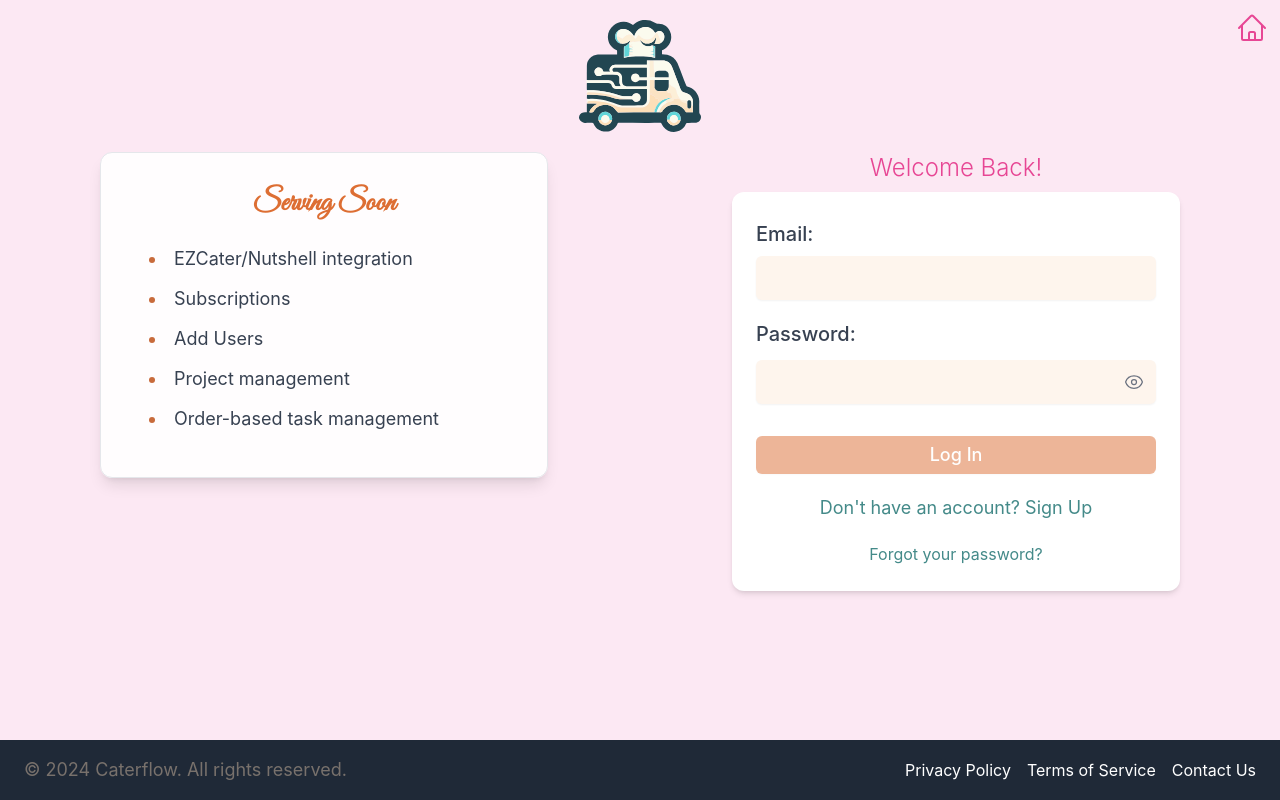
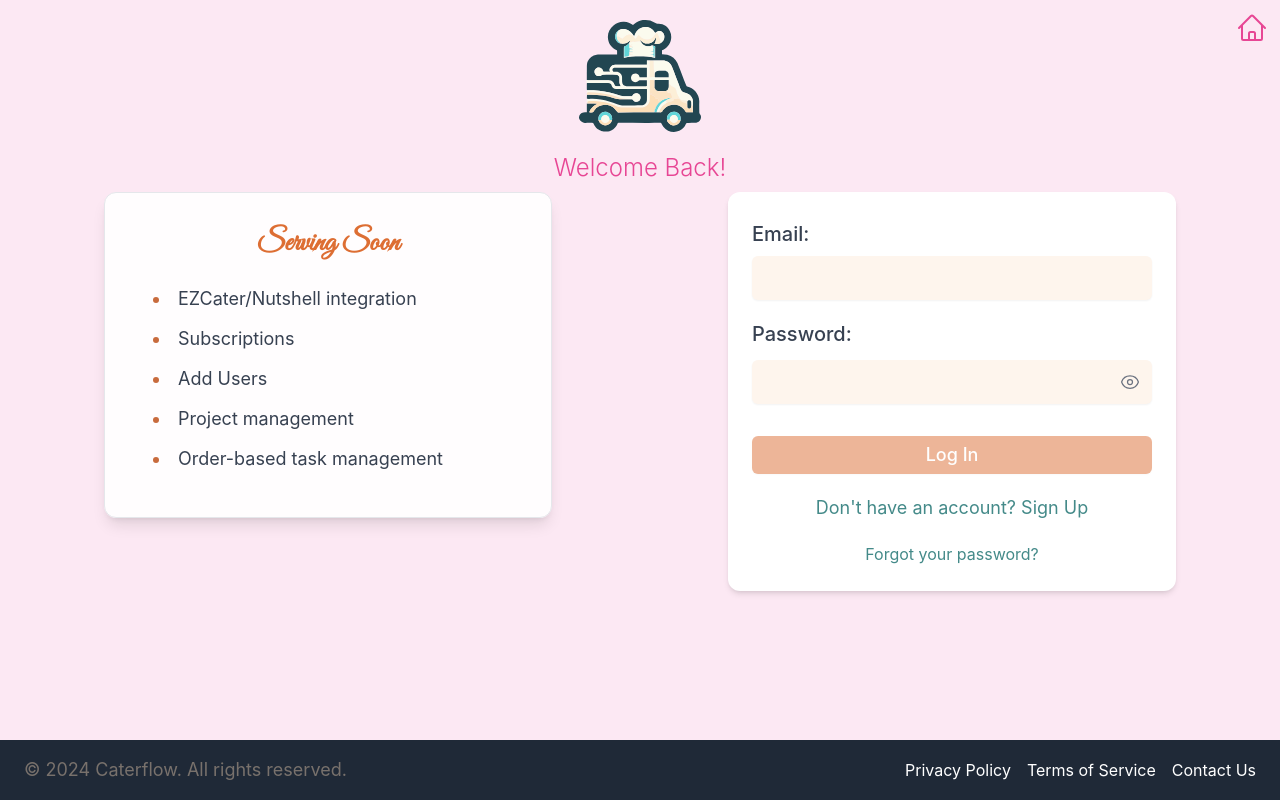
Before and after one commit to MichaelAJay/caterflow-fe, a Vue app: page /login in a window 1280 px wide. Built offline with nearby package versions, Linux system fonts and the light colour scheme; no server answers.

Commit message:
Style refactoring

```diff
--- a/src/views/visitor/LogIn.vue
+++ b/src/views/visitor/LogIn.vue
@@ -39,21 +39,24 @@ onMounted(async () => {
 </script>
 
 <template>
-  <div id="login-container" class="flex-1 flex flex-col justify-center">
+  <div id="login-container" class="flex-1 flex flex-col justify-center items-center">
     <LogoContainer class="py-5" imgClass="h-28" />
+    <h2 class="text-2xl text-accents-500 font-light mb-2">Welcome Back!</h2>
     <div
       id="login-sections"
       class="flex-1 min-h-full px-4 py-1 sm:py-0 flex"
       :class="{
         'flex-col items-center justify-center': !showSplitContent,
-        'flex-row items-stretch space-x-4': showSplitContent
+        'w-full flex-row items-stretch justify-around': showSplitContent
       }"
     >
       <div v-if="showSplitContent" class="w-1/2">
+        <!-- <div v-if="showSplitContent"> -->
         <ComingSoon />
       </div>
 
       <LoginContent :class="{ 'w-1/2': showSplitContent }" />
+      <!-- <LoginContent /> -->
 
       <FinishOnboardingPrompt :show="showFinishOnboardingPrompt" :closeModal="closeModal" />
       <ErrorAlert :message="errorMessage" v-model:isVisible="showError" />
--- a/src/views/visitor/LoginContent.vue
+++ b/src/views/visitor/LoginContent.vue
@@ -88,7 +88,7 @@ onMounted(async () => {
         <HomeIcon class="h-8 w-8 text-accents-500" />
       </button>
     </div>
-    <h2 class="text-2xl text-accents-500 font-light mb-2">Welcome Back!</h2>
+
 
     <div class="p-5 sm:p-6 max-w-md w-full bg-white rounded-xl shadow-md">
       <form @submit.prevent="handleLogin" class="login-form space-y-5">
```
